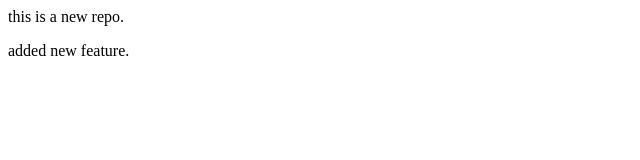
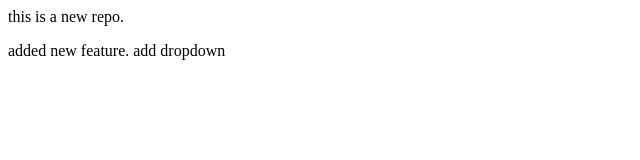
Before and after one commit to Keshav419/localrepo, a plain HTML site: page index.html in a window 1280 px wide. Shown: the full height of the page, 0-640 px from the left. Drawn offline with Linux system fonts and the light colour scheme.

Commit message:
add new feature

```diff
--- a/index.html
+++ b/index.html
@@ -1,2 +1,2 @@
 <p>this is a new repo.</p>
-<p>added new feature.</p>
+<p>added new feature. add dropdown</p>
```
